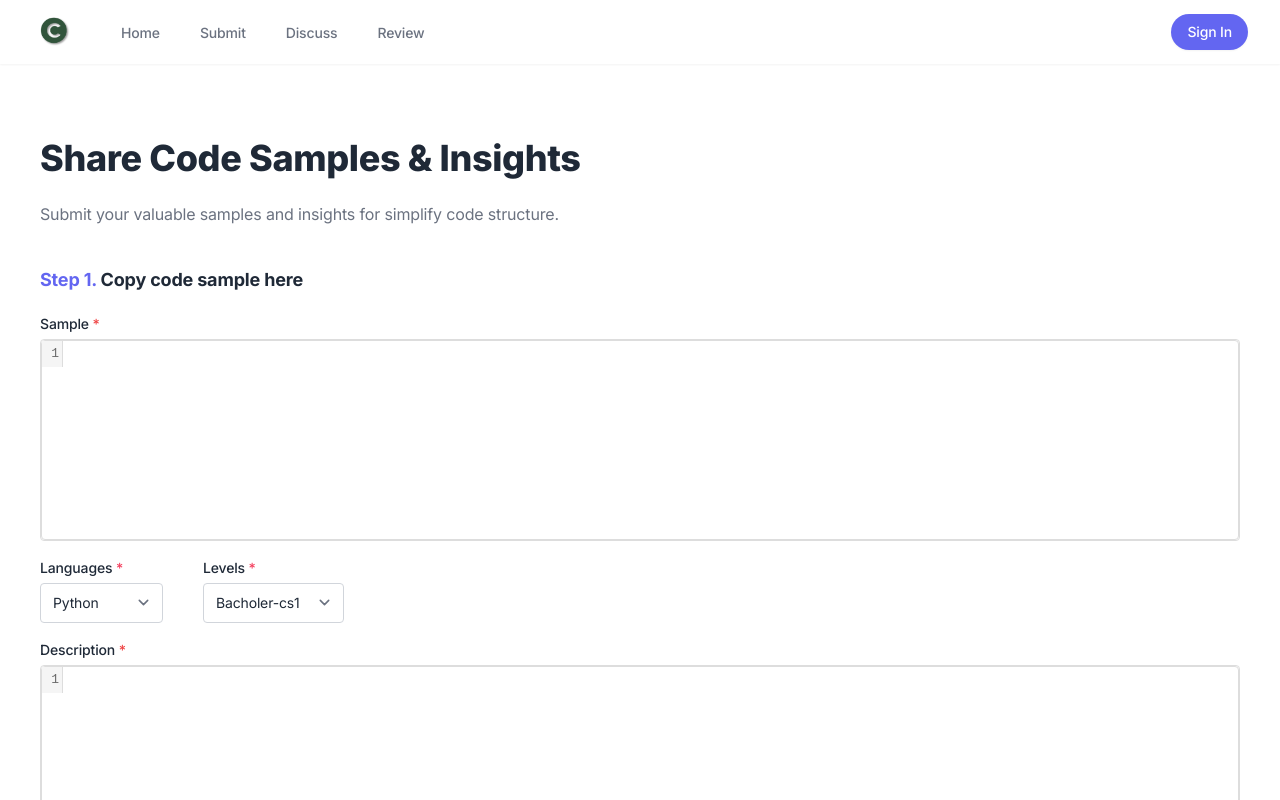
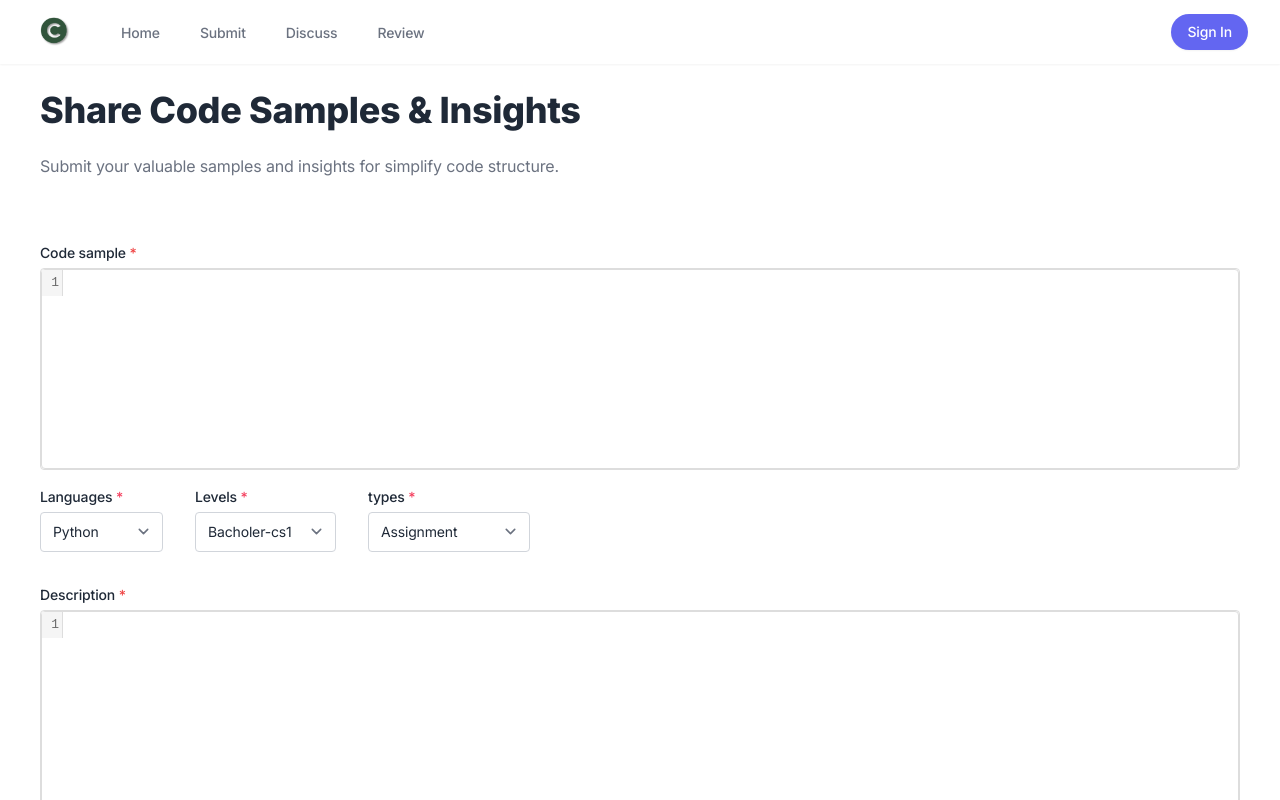
Before and after one commit to VickyGe22/fianlyear-teamProject-discussionForum, a Next.js app in the folder codeinsight/: page /submits in a window 1280 px wide. Shown: the top 800 px of the page. Built offline with nearby package versions, Linux system fonts and the light colour scheme.

Commit message:
modify the submission page and add other option to the correct box

```diff
--- a/codeinsight/app/(root)/submits/CustomDialog.tsx
+++ b/codeinsight/app/(root)/submits/CustomDialog.tsx
@@ -25,17 +25,23 @@ const CustomDialog: React.FC<CustomDialogProps> = ({ onClose, onAddCustomOption
                     <br/>
                     <input
                         type="text"
-                        className="rounded-input border-gray-300  w-40 p-2 rounded-md"
+                        className="rounded-input border-gray-300  w-40 p-2 rounded-sm"
                         value={customLanguage}
                         onChange={handleInputChange}
-                        placeholder="Enter custom language"
+                        placeholder="Enter custom word"
                         />
                 </div>
-                <div className="modal-actions pl-20">
-                    <button className="inline-flex items-center rounded-md #ddd px-3 py-1
-                    text-xs font-medium text-purple-700 ring-1 ring-inset ring-purple-700/10" onClick={handleAddCustomOption}>Add</button>
-                    <button className="inline-flex items-center rounded-md #ddd px-2 py-1
-                    text-xs font-medium text-purple-700 ring-1 ring-inset ring-purple-700/10" onClick={onClose}>Cancel</button>
+                <div className="modal-actions flex justify-end space-x-4 mt-2">
+                    <button type="button" className="rounded bg-indigo-600 px-2 py-1 text-xs font-semibold text-white shadow-sm
+                     hover:bg-indigo-500 focus-visible:outline focus-visible:outline-2 focus-visible:outline-offset-2
+                      focus-visible:outline-indigo-600 " onClick={handleAddCustomOption}>
+                    Add
+                    </button>
+                    <button type="button" className="rounded bg-indigo-600 px-2 py-1 text-xs font-semibold text-white shadow-sm
+                     hover:bg-indigo-500 focus-visible:outline focus-visible:outline-2 focus-visible:outline-offset-2
+                      focus-visible:outline-indigo-600 " onClick={onClose}>
+                    Cancel
+                    </button>
                 </div>
             </div>
         </div>
--- a/codeinsight/app/(root)/submits/menubox.tsx
+++ b/codeinsight/app/(root)/submits/menubox.tsx
@@ -62,9 +62,7 @@ import CustomDialog from './CustomDialog';
 
 const MenuBox = () => {
     const [languages, setLanguages] = useState(['Python', 'C', 'C++', 'C#', 'Java', 'JavaScript']);
-    const [levels, setLevels] = useState(['Bacholer-cs1', 'Bacholer-cs2', 'Bacholer-cs3', 'Bacholer-cs4', 'Master-cs1', 'Master-cs2']);
     const [selectedLanguage, setSelectedLanguage] = useState('');
-    const [selectedLevels, setSelectedLevels] = useState('');
     const [showCustomDialog, setShowCustomDialog] = useState(false);
 
     const handleLanguageChange = (event: React.ChangeEvent<HTMLSelectElement>) => {
@@ -88,10 +86,10 @@ const MenuBox = () => {
     };
 
     return (
-        <div className = "flex justify-left">
-            <div className="flex justify-left">
+        <div>
+            <div className="flex flex-col">
                 {/* language*/}
-                <div className="flex flex-col">
+                <div className="flex flex-col mb-4">
                     <label className="block text-sm text-gray-800 font-medium mb-1" htmlFor="languages">
                         Languages <span className="text-rose-500">*</span>
                     </label>
@@ -117,36 +115,6 @@ const MenuBox = () => {
                 <CustomDialog onClose={handleCloseCustomDialog} onAddCustomOption={handleAddCustomOption} />
             )}
 
-
-            {/* level*/}
-            <div className="flex justify-left pl-10">
-                <div className="flex flex-col">
-                    <label className="block text-sm text-gray-800 font-medium mb-1" htmlFor="levels">
-                        Levels <span className="text-rose-500">*</span>
-                    </label>
-                    <select
-                        id="levels"
-                        className="form-select text-sm py-2"
-                        value={selectedLevels}
-                        onChange={handleLanguageChange}
-                        required
-                    >
-                        {levels.map((levels, index) => (
-                            <option key={index} value={levels}>
-                                {levels}
-                            </option>
-                        ))}
-                        <option value="other">Other</option>
-                    </select>
-                </div>
-            </div>
-
-            {/* 自定义对话框 */}
-            {showCustomDialog && (
-                <CustomDialog onClose={handleCloseCustomDialog} onAddCustomOption={handleAddCustomOption} />
-            )}
-
-
         </div>
     );
 };
--- /dev/null
+++ b/codeinsight/app/(root)/submits/menubox1.tsx
@@ -0,0 +1,65 @@
+'use client';
+import React, { useState } from 'react';
+import CustomDialog from './CustomDialog';
+
+const MenuBox1 = () => {
+    const [levels, setLevels] = useState(['Bacholer-cs1', 'Bacholer-cs2', 'Bacholer-cs3', 'Bacholer-cs4', 'Master-cs1', 'Master-cs2']);
+    const [selectedLevel, setSelectedLevel] = useState('');
+    const [showCustomDialog1, setShowCustomDialog1] = useState(false);
+
+    const handleLanguageChange = (event: React.ChangeEvent<HTMLSelectElement>) => {
+        const { value } = event.target;
+        if (value === 'other') {
+            setShowCustomDialog1(true);
+        } else {
+            setSelectedLevel(value);
+        }
+    };
+
+    const handleAddCustomOption = (customLanguage:string) => {
+        setLevels([...levels, customLanguage]);
+        setSelectedLevel(customLanguage);
+        setShowCustomDialog1(false); // 关闭自定义对话框
+    };
+
+
+    const handleCloseCustomDialog = () => {
+        setShowCustomDialog1(false);
+    };
+
+    return (
+        <div>
+        {/* 不展开的话用justify-left */}
+            <div className="flex flex-col">
+                {/* level*/}
+                <div className="flex flex-col  mb-4">
+                    <label className="block text-sm text-gray-800 font-medium mb-1" htmlFor="levels">
+                        Levels <span className="text-rose-500">*</span>
+                    </label>
+                    <select
+                        id="levels"
+                        className="form-select text-sm py-2"
+                        value={selectedLevel}
+                        onChange={handleLanguageChange}
+                        required
+                    >
+                        {levels.map((level, index) => (
+                            <option key={index} value={level}>
+                                {level}
+                            </option>
+                        ))}
+                        <option value="other">Other</option>
+                    </select>
+                </div>
+            </div>
+
+            {/* 自定义对话框 */}
+            {showCustomDialog1 && (
+                <CustomDialog onClose={handleCloseCustomDialog} onAddCustomOption={handleAddCustomOption} />
+            )}
+
+        </div>
+    );
+};
+
+export default MenuBox1;
--- /dev/null
+++ b/codeinsight/app/(root)/submits/menubox2.tsx
@@ -0,0 +1,65 @@
+'use client';
+import React, { useState } from 'react';
+import CustomDialog from './CustomDialog';
+
+const MenuBox2 = () => {
+    const [types, settypes] = useState(['Assignment', 'Exam', 'Quiz', 'Group Project', 'Code Repository']);
+    const [selectedtype, setSelectedtype] = useState('');
+    const [showCustomDialog2, setShowCustomDialog2] = useState(false);
+
+    const handleLanguageChange = (event: React.ChangeEvent<HTMLSelectElement>) => {
+        const { value } = event.target;
+        if (value === 'other') {
+            setShowCustomDialog2(true);
+        } else {
+            setSelectedtype(value);
+        }
+    };
+
+    const handleAddCustomOption = (customLanguage:string) => {
+        settypes([...types, customLanguage]);
+        setSelectedtype(customLanguage);
+        setShowCustomDialog2(false); // 关闭自定义对话框
+    };
+
+
+    const handleCloseCustomDialog = () => {
+        setShowCustomDialog2(false);
+    };
+
+    return (
+        <div>
+        {/* 不展开的话用justify-left */}
+            <div className="flex flex-col">
+                {/* type*/}
+                <div className="flex flex-col  mb-4">
+                    <label className="block text-sm text-gray-800 font-medium mb-1" htmlFor="types">
+                    types <span className="text-rose-500">*</span>
+                    </label>
+                    <select
+                        id="types"
+                        className="form-select text-sm py-2"
+                        value={selectedtype}
+                        onChange={handleLanguageChange}
+                        required
+                    >
+                        {types.map((type, index) => (
+                            <option key={index} value={type}>
+                                {type}
+                            </option>
+                        ))}
+                        <option value="other">Other</option>
+                    </select>
+                </div>
+            </div>
+
+            {/* 自定义对话框 */}
+            {showCustomDialog2 && (
+                <CustomDialog onClose={handleCloseCustomDialog} onAddCustomOption={handleAddCustomOption} />
+            )}
+
+        </div>
+    );
+};
+
+export default MenuBox2;
--- a/codeinsight/app/(root)/submits/page.tsx
+++ b/codeinsight/app/(root)/submits/page.tsx
@@ -4,6 +4,8 @@ import UploadImage from '@/public/images/upload.jpg'
 import Link from 'next/link'
 import CodeBox from './codebox'
 import MenuBox from './menubox'
+import MenuBox1 from './menubox1'
+import MenuBox2 from './menubox2'
 
 
 export const metadata = {
@@ -15,8 +17,7 @@ export default function SubmitSample() {
   return (
     <>
     <br />
-    <br />
-    <br />
+
       <div className="mb-10 pl-10">
         <h1 className="text-4xl font-extrabold font-inter mb-5">Share Code Samples & Insights</h1>
         <div className="text-gray-500">Submit your valuable samples and insights for simplify code structure.</div>
@@ -25,23 +26,26 @@ export default function SubmitSample() {
 
       {/* Form */}
       <form className="mb-12 pl-10 pr-10">
-        <div className="divide-y divide-gray-200 -my-6">
-
+        {/* <div className="divide-y divide-gray-200 -my-6"> */}
+        <div>
           {/* Group #1 */}
           <div className="py-6">
-            <div className="text-lg font-bold text-gray-800 mb-5">
+            {/* <div className="text-lg font-bold text-gray-800 mb-5">
               <span className="text-indigo-500"> Step 1.</span> Copy code sample here
-            </div>
+            </div> */}
             {/*code samples*/}
             <div className="space-y-4">
               <div>
                 <label className="block text-sm font-medium mb-1" htmlFor="name">
-                  Sample <span className="text-red-500">*</span>
+                Code sample <span className="text-red-500">*</span>
                 </label>
                 <CodeBox />
 
               </div>
-            <MenuBox />
+              {/* gap-8是两个flexbox之间的间隔 */}
+              <div className="flex justify-left  gap-8">
+              <MenuBox /> <MenuBox1 /> <MenuBox2 />
+              </div>
             {/*comments*/}
               <div>
                 <label className="block text-sm font-medium mb-1" htmlFor="email">
@@ -71,26 +75,27 @@ export default function SubmitSample() {
 
           {/* Group #2 */}
           <div className="py-6">
-            <div className="text-lg font-bold text-gray-800 mb-5">
+            {/* <div className="text-lg font-bold text-gray-800 mb-5">
               <span className="text-indigo-500">2.</span> Issue Classification
-            </div>
+            </div> */}
             <div className="space-y-4">
-              <div>
+              {/* <div>
                 <label className="block text-sm font-medium mb-1" htmlFor="position">
                   Class <span className="text-red-500">*</span>
                 </label>
                 <input id="position" className="form-input w-full" type="text" required placeholder="E.g., Senior Software Engineer" />
-              </div>
-              <div>
+              </div> */}
+
+              {/* <div>
                 <label className="block text-sm text-gray-800 font-medium mb-1" htmlFor="role">
-                  Languages <span className="text-rose-500">*</span>
+                  Category <span className="text-rose-500">*</span>
                 </label>
                 <select id="role" className="form-select text-sm py-2 w-full" required>
                   <option>Python</option>
                   <option>C</option>
                   <option>C++ / Finance</option>
                 </select>
-              </div>
+              </div> */}
               <div>
                 <label className="block text-sm font-medium mb-1" htmlFor="salary">
                   Tags <span className="text-gray-500">(optional)</span>
```
